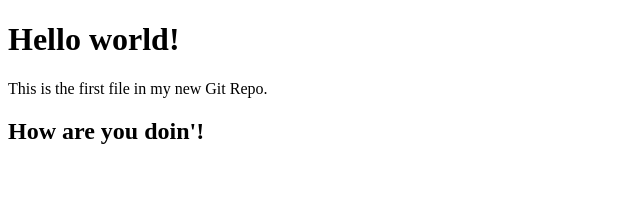
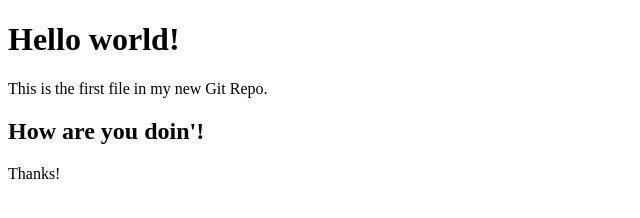
Before and after one commit to rajveersingh6749/git-practice, a plain HTML site: page index.html in a window 1280 px wide. Shown: the full height of the page, 0-640 px from the left. Drawn offline with Linux system fonts and the light colour scheme.

Commit message:
make change

```diff
--- a/index.html
+++ b/index.html
@@ -8,6 +8,7 @@
 <h1>Hello world!</h1>
 <p>This is the first file in my new Git Repo.</p>
 <h2>How are you doin'!</h2>
+<p>Thanks!</p>
 
 </body>
 </html>
```
